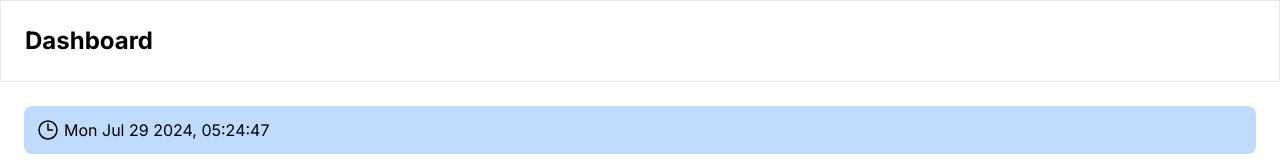
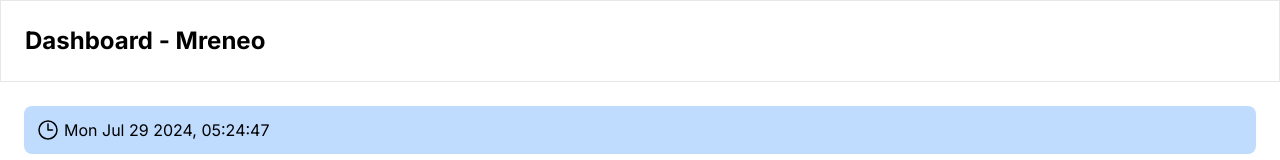
Before and after one commit to karelbondan/mreneo, a Next.js app: page / in a window 1280 px wide. Shown: the top 160 px of the page. Built offline with nearby package versions, Linux system fonts and the light colour scheme.

Commit message:
Added back button; Adjusted path display formatting to accommodate smaller screens; Added conditional rendering to disable this component in login page

```diff
--- a/components/header/index.tsx
+++ b/components/header/index.tsx
@@ -1,15 +1,34 @@
 'use client'
-import Link from "next/link";
 import { usePathname } from "next/navigation";
+import { useRouter } from "next/navigation";
+
+function formatPathname(pathname: string) {
+  const splitted = pathname.split("/");
+  console.log(splitted);
+  if (splitted.length > 3)
+    return `${splitted[1]} - ... - ${splitted[splitted.length - 1]}`.replaceAll("_", " ")
+  else
+    return pathname.replace("/", "").replaceAll("_", " ").replaceAll("/", " - ");
+}
 
 export default function Header() {
   const pathName = usePathname();
-  const formattedPathName = pathName.replace("/", "").replace("_", " ");
+  const router = useRouter();
+  const formattedPathName = formatPathname(pathName);
+
   return (
-    <div className="border w-full justify-between flex p-6">
-      <Link href={"/"}>
-        <h1 className="font-bold text-2xl">{formattedPathName == "" ? "Dashboard" : formattedPathName.split(" ").map(word => word[0].toUpperCase() + word.slice(1)).join(" ")}</h1>
-      </Link>
-    </div>
+    !pathName.startsWith("/login") ? (
+      <div className={`border w-full flex items-center px-6 ${formattedPathName == "" ? "space-x-0 py-6" : "space-x-5 py-5"}`}>
+        <button
+          className={`bg-gray-300 size-10 min-w-10 min-h-10 rounded-lg items-center justify-center ${formattedPathName == "" ? "hidden" : "flex"} active:scale-75 transition-all`}
+          onClick={() => router.back()}
+        >
+          <svg xmlns="http://www.w3.org/2000/svg" fill="none" viewBox="0 0 24 24" strokeWidth={1.5} stroke="currentColor" className="size-6">
+            <path strokeLinecap="round" strokeLinejoin="round" d="M10.5 19.5 3 12m0 0 7.5-7.5M3 12h18" />
+          </svg>
+        </button>
+        <h1 className="font-bold text-2xl">{formattedPathName == "" ? "Dashboard - Mreneo" : formattedPathName.split(" ").map(word => word[0]?.toUpperCase() + word.slice(1)).join(" ")}</h1>
+      </div>
+    ) : null
   )
 }
```
